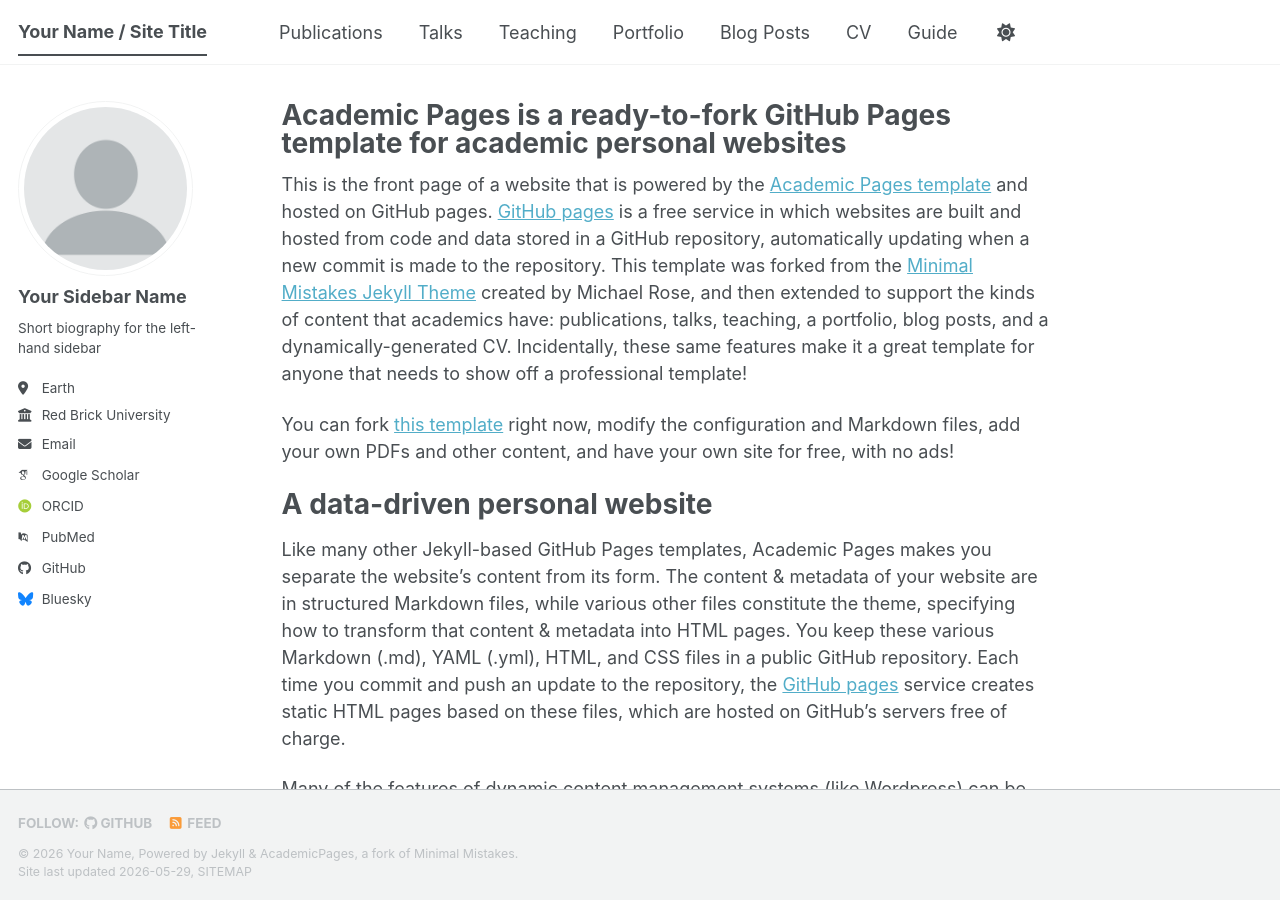
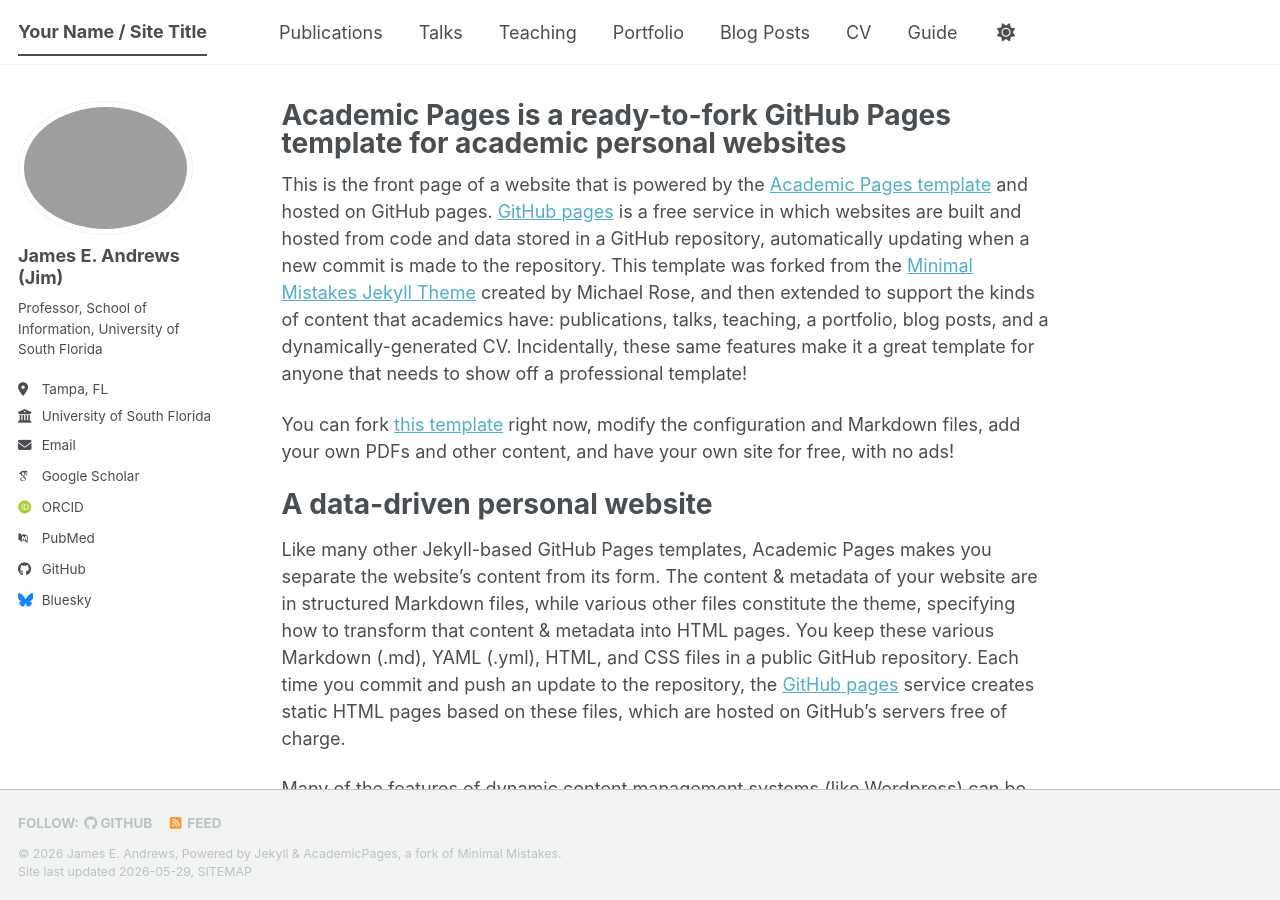
Before and after one commit to JimAndrewsFL/JimAndrewsFL.github.io, a Jekyll site: the page built from _pages/about.md, in a window 1280 px wide and 900 px high. Built offline with Jekyll 4.4.1, drawn with Linux system fonts in a browser that asks for light colours; some web fonts are replaced; a script bundle is joined from its source files by our own code; library files that are not in the unit come from our copies.

Commit message:
Update _config.yml

```diff
--- a/_config.yml
+++ b/_config.yml
@@ -11,9 +11,9 @@
 site_theme               : "default" # The available themes options are "default", "air", "sunrise", "mint", "dirt" and "contrast"
 title                    : "Your Name / Site Title"
 title_separator          : "-"
-name                     : &name "Your Name"
-description              : &description "Your Name's academic portfolio"   # Update this with a general description of your site, this is the default if not overridden by a page
-url                      : https://academicpages.github.io # The base hostname & protocol for your site e.g. "https://[your GitHub username].github.io",
+name                     : &name "James E. Andrews"
+description              : &description "James E. Andrews Home Page"   # Update this with a general description of your site, this is the default if not overridden by a page
+url                      : https://JimAndrewsFL.github.io # The base hostname & protocol for your site e.g. "https://[your GitHub username].github.io",
                                                            # or if you already have some other page hosted on Github then use "https://[your GitHub username].github.io/[Your Repo Name]"
 baseurl                  : "" # the subpath of your site, e.g. "/blog"
 repository               : "academicpages/academicpages.github.io"
@@ -23,14 +23,14 @@
 #               Additional customization can be done by editing /_includes/author-profile.html
 author:
   # Biographic information
-  avatar           : "profile.png"
-  name             : "Your Sidebar Name"
+  avatar           : "AndrewsSM.jpeg"
+  name             : "James E. Andrews (Jim)"
   pronouns         : # example: "she/her"
-  bio              : "Short biography for the left-hand sidebar"
-  location         : "Earth"
-  employer         : "Red Brick University"
+  bio              : "Professor, School of Information, University of South Florida"
+  location         : "Tampa, FL"
+  employer         : "University of South Florida"
   uri              : # URL
-  email            : "none@example.org"
+  email            : "usf.edu"
 
   # Academic websites
   academia         : # URL
```
